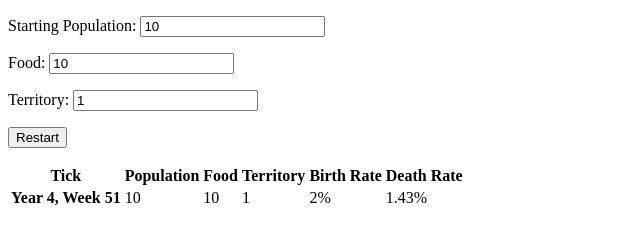
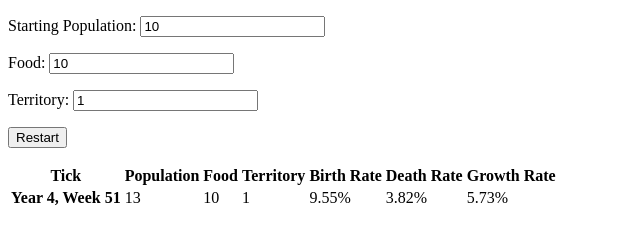
Before and after one commit to DigitalMugen/idle-nations, a website: page docs/index.html in a window 1280 px wide. Shown: the whole page, without its empty margins (0-640 px from the left). Drawn offline with Linux system fonts and the light colour scheme.

Commit message:
Finished (?) population model

```diff
--- a/docs/idle-nations.bundle.js
+++ b/docs/idle-nations.bundle.js
@@ -73,6 +73,7 @@
 	  document.querySelector('#currentTerritory').textContent = '' + territory;
 	  document.querySelector('#currentBirthRate').textContent = '' + formatPercent(population.birthRate);
 	  document.querySelector('#currentDeathRate').textContent = '' + formatPercent(population.deathRate);
+	  document.querySelector('#currentGrowthRate').textContent = '' + formatPercent(population.birthRate - population.deathRate);
 	}
 
 	function getValue(id) {
@@ -152,6 +153,14 @@
 	var sImmigrationRate = Symbol('immigrationRate');
 	var sEmmigrationRate = Symbol('emmigrationRate');
 
+	/**
+	 * Calculates the percentage of a population that is going hungry
+	 *
+	 * @private
+	 * @param   {Number}  population  Total population
+	 * @param   {Number}  food        Total food
+	 * @return  {Number}  Percentage of the population going hungry
+	 */
 	function populationHunger() {
 	  var population = arguments.length > 0 && arguments[0] !== undefined ? arguments[0] : 1;
 	  var food = arguments.length > 1 && arguments[1] !== undefined ? arguments[1] : 0;
@@ -159,6 +168,14 @@
 	  return population > 0 ? Math.max(population - food, 0) / population : 0;
 	}
 
+	/**
+	 * Calculates the population density
+	 *
+	 * @private
+	 * @param   {Number}  population  Total population
+	 * @param   {Number}  territory   Total territory
+	 * @return  {Number}  Population density
+	 */
 	function populationDensity() {
 	  var population = arguments.length > 0 && arguments[0] !== undefined ? arguments[0] : 0;
 	  var territory = arguments.length > 1 && arguments[1] !== undefined ? arguments[1] : 1;
@@ -225,10 +242,12 @@
 	      var territory = arguments.length > 1 && arguments[1] !== undefined ? arguments[1] : 1;
 
 	      var hunger = populationHunger(this.population, food);
+	      var hFactor = Math.log(1 + (Math.E - 1) * hunger) * 2 + 1;
 	      var density = populationDensity(this.population, territory);
-	      var dFactor = density > 0 ? Math.log(1 + (Math.E - 1) * (density / 35)) : 1;
-	      var baseRate = (1 + hunger) / 20;
-	      this[sBirthRate] = Math.min(baseRate, 2) * dFactor;
+	      var dFactor = 1 - Math.abs(Math.log(Math.pow(Math.E, -3) + (Math.E - Math.pow(Math.E, -3)) * (density / 35)));
+	      // const dFactor = density > 0 ? Math.log(1 + ((Math.E - 1) * (density / 35))) : 1;
+	      var fertility = 2 * hFactor + dFactor;
+	      this[sBirthRate] = fertility / 45;
 	      return this;
 	    }
 
@@ -247,12 +266,11 @@
 	      var food = arguments.length > 0 && arguments[0] !== undefined ? arguments[0] : 1;
 	      var territory = arguments.length > 1 && arguments[1] !== undefined ? arguments[1] : 1;
 
-	      // const hunger = 1 / Math.min((this.population - food) / this.population, 1);
-	      // const suicide = Math.min(1 / Math.log((this.population / (1 + territory)) / 777), 1);
 	      var hunger = populationHunger(this.population, food);
+	      var hFactor = Math.log(1 + (Math.E - 1) * hunger) * 5 + 1;
 	      var density = populationDensity(this.population, territory);
-	      var sFactor = Math.max(density > 0 ? 1 - Math.log(1 + (Math.E - 1) * (density / 777)) : 1, 0) * 0.00001326;
-	      this[sDeathRate] = 1 / (70 * (1 - hunger)) + sFactor;
+	      var sFactor = 0.00001326 - Math.log(1 + (Math.E - 1) * (density / 777)) * 0.00001326;
+	      this[sDeathRate] = 1 / 70 * hFactor + sFactor;
 	      return this;
 	    }
 	  }, {
--- a/docs/index.html
+++ b/docs/index.html
@@ -18,6 +18,7 @@
           <th>Territory</th>
           <th>Birth Rate</th>
           <th>Death Rate</th>
+          <th>Growth Rate</th>
         </tr>
       </thead>
       <tbody>
@@ -28,6 +29,7 @@
           <td id="currentTerritory"></td>
           <td id="currentBirthRate"></td>
           <td id="currentDeathRate"></td>
+          <td id="currentGrowthRate"></td>
         </tr>
       </tbody>
     </table>
--- a/src/client/app.js
+++ b/src/client/app.js
@@ -18,6 +18,8 @@ function updateCurrentFigures(gameTime, population, food, territory) {
   document.querySelector('#currentTerritory').textContent = `${territory}`;
   document.querySelector('#currentBirthRate').textContent = `${formatPercent(population.birthRate)}`;
   document.querySelector('#currentDeathRate').textContent = `${formatPercent(population.deathRate)}`;
+  document.querySelector('#currentGrowthRate').textContent =
+    `${formatPercent(population.birthRate - population.deathRate)}`;
 }
 
 function getValue(id) {
```
Also changed, not shown: src/shared/Population.js (+25 -8 lines), 1 other file.
